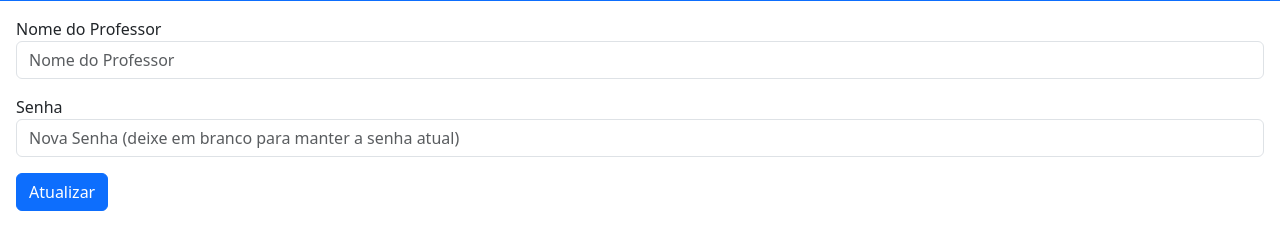
After one commit to Sistemas-Internet-2-FURG/Romulo-155570, a Flask app: template app/templates/edit_professor.html in a window 1280 px wide. The commit adds this page. Shown: the part 55-305 px from the top of the page. Run offline with Flask 3, Linux system fonts and the light colour scheme; the template is opened without the code that fills it, so the values that code supplies are empty.

Commit message:
feat: adding pages to add teachers and also changing styles of forms in general

```diff
--- a/app/templates/add_class.html
+++ b/app/templates/add_class.html
@@ -1,11 +1,13 @@
 {% extends 'base.html' %}
 
 {% block content %}
-<form action="/add_turma" method="post">
+<div class="d-flex justify-content-center align-items-center min-vh-100 p-5">
+    <form action="/add_turma" method="post" class="w-100 w-md-50 p-4 border rounded-lg bg-light shadow-sm">
         <div class="mb-3">
             <label>Nome da Turma</label>
             <input type="text" name="nome" placeholder="Nome da Turma" class="form-control" required/>
         </div>
         <input type="submit" value="Submit" class="btn btn-primary mb-3"/>
     </form>
+</div>
 {% endblock content %}
--- a/app/templates/edit_class.html
+++ b/app/templates/edit_class.html
@@ -1,7 +1,7 @@
 {% extends 'base.html' %}
 
 {% block content %}
-<form action="/update_turma/{{ turma.id }}" method="post">
+<form action="/edit_turma/{{ turma.id }}" method="post">
     <div class="mb-3">
         <label>Nome da Turma</label>
         <input type="text" name="nome" placeholder="Nome da Turma" class="form-control" value="{{ turma.nome }}" required/>
--- /dev/null
+++ b/app/templates/edit_professor.html
@@ -0,0 +1,15 @@
+{% extends 'base.html' %}
+
+{% block content %}
+<form action="/edit_professor/{{ professor.id }}" method="post">
+    <div class="mb-3">
+        <label>Nome do Professor</label>
+        <input type="text" name="nome" placeholder="Nome do Professor" class="form-control" value="{{ professor.nome }}" required/>
+    </div>
+    <div class="mb-3">
+        <label>Senha</label>
+        <input type="password" name="senha" placeholder="Nova Senha (deixe em branco para manter a senha atual)" class="form-control"/>
+    </div>
+    <input type="submit" value="Atualizar" class="btn btn-primary mb-3"/>
+</form>
+{% endblock %}
```
Also changed, not shown: app/templates/add_professor.html (added, +17 -0 lines), app/templates/add_student.html (+8 -6 lines). Lines whose indentation alone changed are shown as unchanged.
